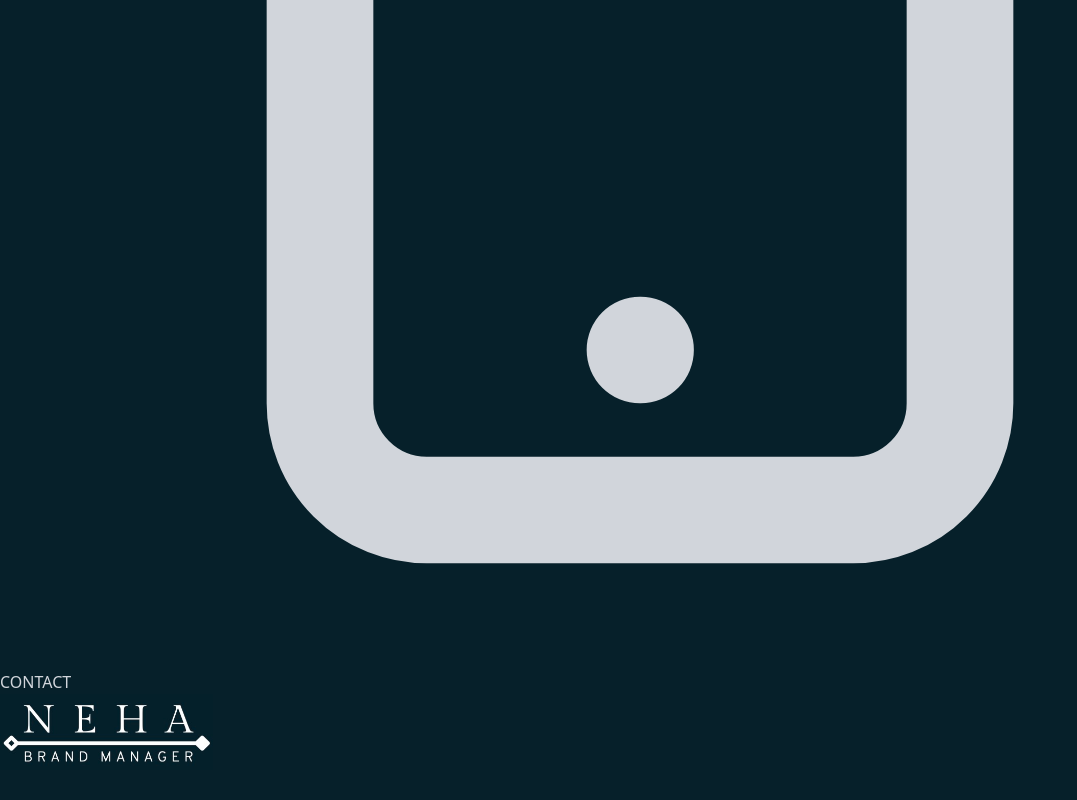
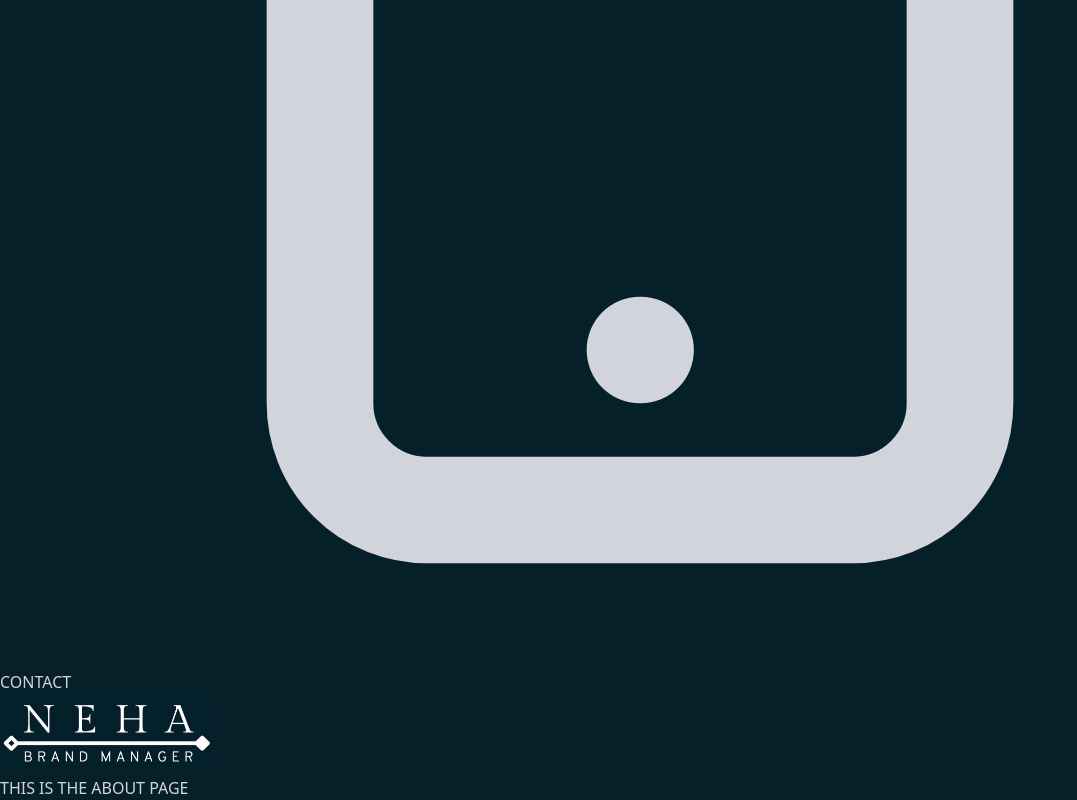
Before and after one commit to Akshar95/my-portfolio, a Next.js app: page / in a window 1280 px wide. Shown: the part 7130-7930 px from the top of the page, without its empty margins (0-1077 px from the left). Before the commit the page ends 7906 px from the top, so only its background shows below. Built offline with nearby package versions, Linux system fonts and the light colour scheme.

Commit message:
layout changes_1

```diff
--- /dev/null
+++ b/Components/About.js
@@ -0,0 +1,9 @@
+function About() {
+    return (
+        <div>
+            <h1>THIS IS THE ABOUT PAGE</h1>
+        </div>
+    )
+}
+
+export default About
--- a/Components/Header.js
+++ b/Components/Header.js
@@ -12,7 +12,8 @@ import Image from "next/image";
 
 function Header() {
     return (
-        <header className='flex flex-col sm:flex-row'>
+        <header className='flex flex-col sm:flex-row m-5 justify-between items-center h-auto
+        '>
             <div className='flex flex-grow justify-evenly max-w-2xl'>
                 <HeaderItems title='HOME' Icon={HomeIcon}/>   {/*Icon with capital I as it is a react component*/}
                 <HeaderItems title='ABOUT' Icon={AtSymbolIcon}/>
--- a/pages/index.js
+++ b/pages/index.js
@@ -1,5 +1,6 @@
 import Head from 'next/head'
 import Image from 'next/image'
+import About from '../Components/About'
 import Header from '../Components/Header'
 
 function home() {
@@ -10,8 +11,8 @@ function home() {
       </Head>
 
       <main>
-      {/* home/header */}
       <Header />
+      <About />
 
 
 
```
